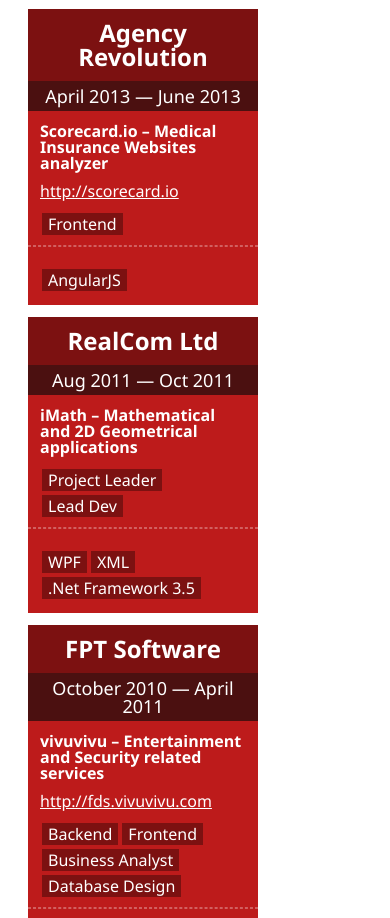
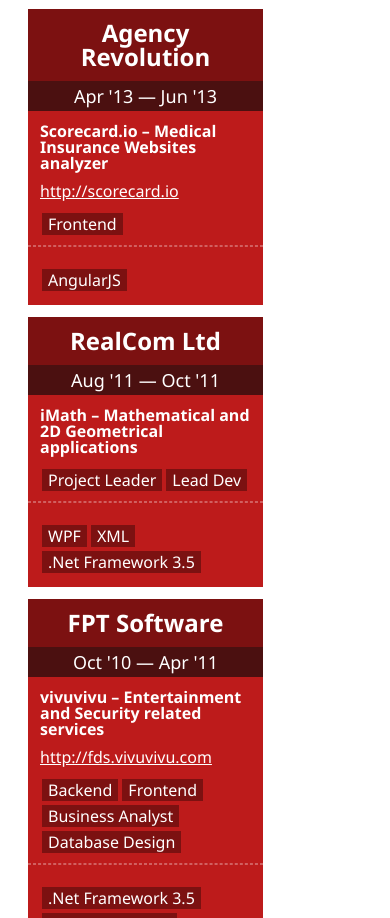
Before and after one commit to tungv/gmanvn.github.io, a plain HTML site: page index.html in a window 390 px wide. Shown: the part 1477-2395 px from the top of the page. Drawn offline with nearby package versions, Linux system fonts and the light colour scheme; a web font is replaced by a local one.

Commit message:
fix timeline for tablet

```diff
--- a/css/style.css
+++ b/css/style.css
@@ -160,7 +160,7 @@
 
 #projects li.project {
     float: left;
-    width: 230px;
+    width: 235px;
     background: #bd1b1b;
     padding: 0 0 12px 0;
 }
@@ -270,10 +270,15 @@
 }
 
 
+.tablet {display: none !important;}
+
 @media only screen
 and (min-device-width : 768px)
 and (max-device-width : 1024px) {
     .box {
         margin: 6px 4px !important;
     }
+
+    .desktop {display: none !important;}
+    .tablet {display: block !important;}
 }
--- a/index.html
+++ b/index.html
@@ -156,8 +156,13 @@
         <li class="project box" itemscope=""
             itemtype="http://schema.org/JobPosting">
             <span class="project-employer" itemprop="hiringOrganization">FPT Online</span>
-                    <span class="project-timeline">
+                    <span class="project-timeline desktop">
                         <time datetime="May 2012" class="">May 2012</time>
+                        —
+                        <time datetime="present" class="">present</time>
+                    </span>
+                    <span class="project-timeline tablet">
+                        <time datetime="May 2012" class="">May '12</time>
                         —
                         <time datetime="present" class="">present</time>
                     </span>
@@ -196,10 +201,16 @@
         <li class="project box" itemscope=""
             itemtype="http://schema.org/JobPosting">
             <span class="project-employer" itemprop="hiringOrganization">Agency Revolution</span>
-                    <span class="project-timeline">
+                    <span class="project-timeline desktop">
                         <time datetime="April 2013" class="">April 2013</time>
                         —
                         <time datetime="June 2013" class="">June 2013</time>
+                    </span>
+
+                    <span class="project-timeline tablet">
+                        <time datetime="April 2013" class="">Apr '13</time>
+                        —
+                        <time datetime="June 2013" class="">Jun '13</time>
                     </span>
             <span class="project-description">Scorecard.io – Medical Insurance Websites analyzer</span>
                     <span class="project-link">
@@ -220,10 +231,14 @@
         <li class="project box" itemscope=""
             itemtype="http://schema.org/JobPosting">
             <span class="project-employer" itemprop="hiringOrganization">RealCom Ltd</span>
-                    <span class="project-timeline">
-                        <time datetime="Aug 2011" class="">Aug 2011</time>
+                    <span class="project-timeline desktop">
+                        <time datetime="Aug 2011" class="">August 2011</time>
                         —
-                        <time datetime="Oct 2011" class="">Oct 2011</time>
+                        <time datetime="Oct 2011" class="">October 2011</time>
+                    </span><span class="project-timeline tablet">
+                        <time datetime="Aug 2011" class="">Aug '11</time>
+                        —
+                        <time datetime="Oct 2011" class="">Oct '11</time>
                     </span>
             <span class="project-description">iMath – Mathematical and 2D Geometrical applications</span>
                     <span class="project-link" style="display: none;">
@@ -250,10 +265,15 @@
         <li class="project box" itemscope=""
             itemtype="http://schema.org/JobPosting">
             <span class="project-employer" itemprop="hiringOrganization">FPT Software</span>
-                    <span class="project-timeline">
+                    <span class="project-timeline desktop">
                         <time datetime="October 2010" class="">October 2010</time>
                         —
                         <time datetime="April 2011" class="">April 2011</time>
+                    </span>
+                    <span class="project-timeline tablet">
+                        <time datetime="October 2010" class="">Oct '10</time>
+                        —
+                        <time datetime="April 2011" class="">Apr '11</time>
                     </span>
             <span class="project-description">vivuvivu – Entertainment and Security related services</span>
                     <span class="project-link">
--- /dev/null
+++ b/js/responsive.js
@@ -0,0 +1,3 @@
+window.addEventListener('resize', function () {
+
+});
```
